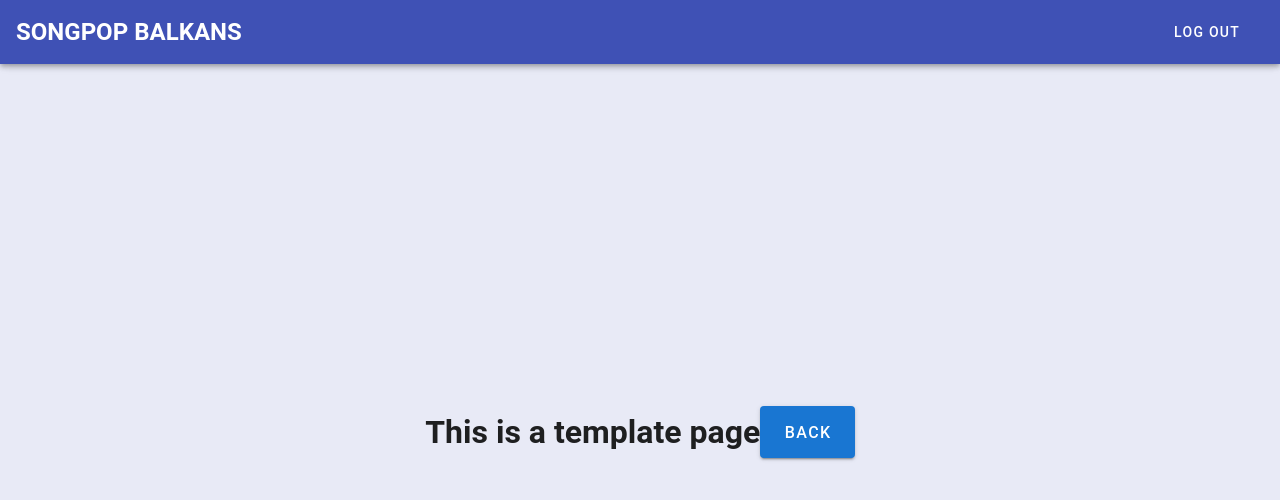
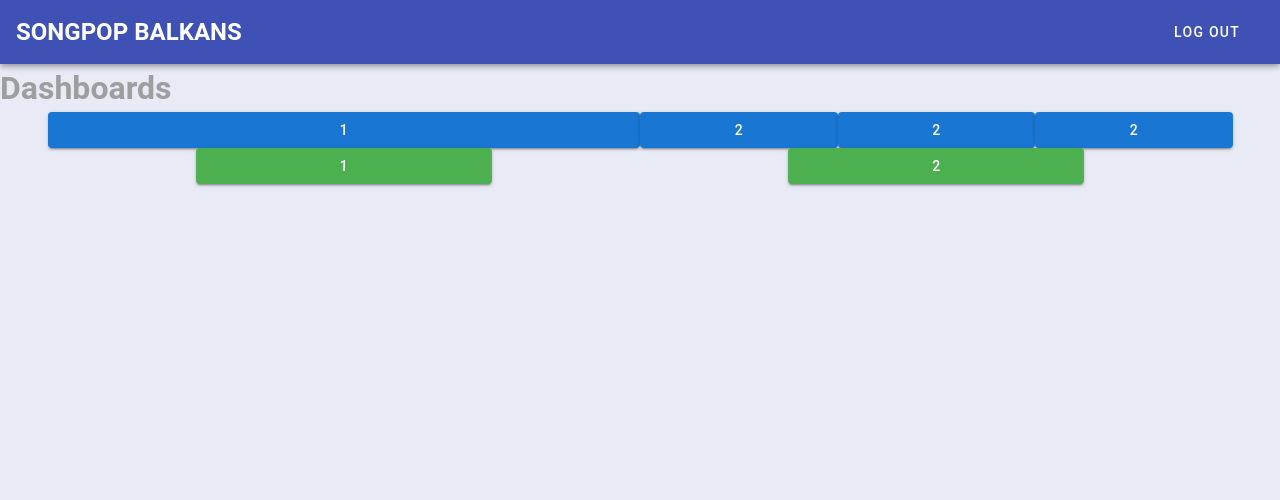
Before and after one commit to enricokokot/songpop-balkans-frontend, a Vue app: page /template in a window 1280 px wide. Shown: the top 500 px of the page. Built offline with nearby package versions, Linux system fonts and the light colour scheme; sample sign-in values are in the browser's storage; the HTML template or start-up script is replaced by a standard one.

Commit message:
Add grid system example

```diff
--- a/src/views/TemplateView.vue
+++ b/src/views/TemplateView.vue
@@ -1,8 +1,32 @@
 <template>
-  <v-container fill-height justify-center>
-    <h1>This is a template page</h1>
-    <v-btn x-large color="primary" @click="goBack()">BACK</v-btn>
-  </v-container>
+  <div class="dashboard">
+    <h1 class="subheading grey--text">Dashboards</h1>
+    <v-container class="">
+      <v-layout row wrap>
+        <v-flex xs12 md6>
+          <v-btn outline block class="primary">1</v-btn>
+        </v-flex>
+        <v-flex xs4 md2>
+          <v-btn outline block class="primary">2</v-btn>
+        </v-flex>
+        <v-flex xs4 md2>
+          <v-btn outline block class="primary">2</v-btn>
+        </v-flex>
+        <v-flex xs4 md2>
+          <v-btn outline block class="primary">2</v-btn>
+        </v-flex>
+      </v-layout>
+
+      <v-layout row wrap justify-space-around>
+        <v-flex xs4 md3>
+          <v-btn outline block class="success">1</v-btn>
+        </v-flex>
+        <v-flex xs4 md3>
+          <v-btn outline block class="success">2</v-btn>
+        </v-flex>
+      </v-layout>
+    </v-container>
+  </div>
 </template>
 
 <script>
```
